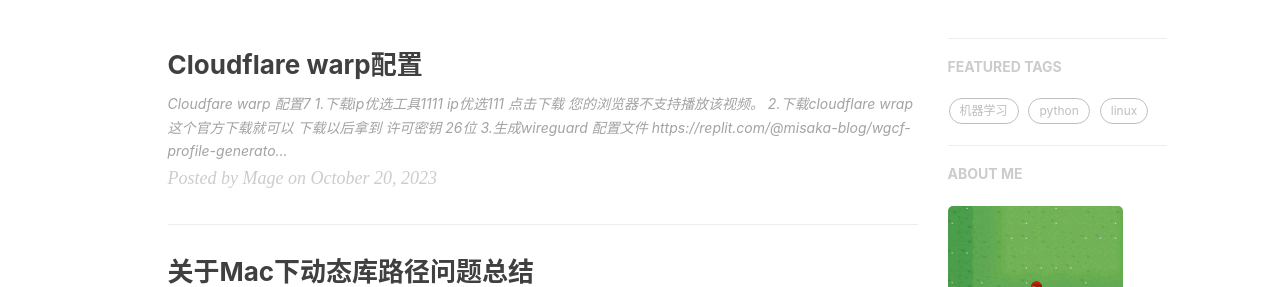
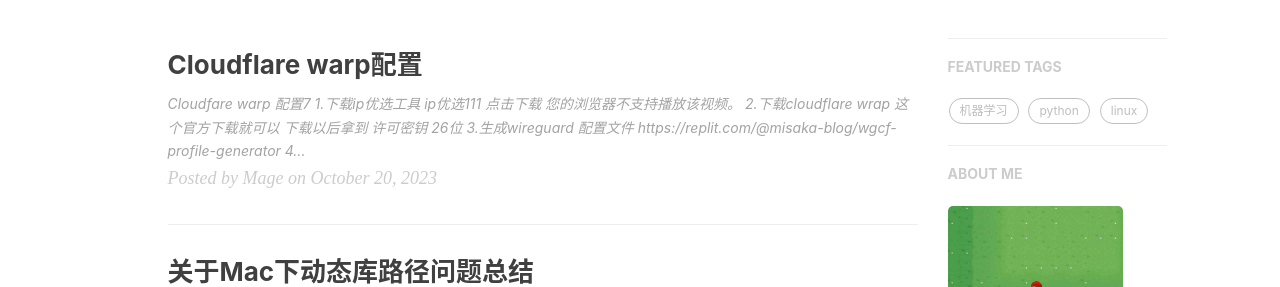
Before and after one commit to kingask/kingask.github.io, a Jekyll site: the page built from index.html, in a window 1280 px wide and 900 px high. Shown: the part 312-599 px from the top of the window. Built offline with Jekyll 4.4.1, drawn with Linux system fonts in a browser that asks for light colours; nearby versions of some CDN libraries; the list of posts is cut into pages by our own code; comment, search, counter and statistics services are not loaded.

Commit message:
modified:   _posts/2023-10-20-cloudflare-warp.markdown

```diff
--- a/_posts/2023-10-20-cloudflare-warp.markdown
+++ b/_posts/2023-10-20-cloudflare-warp.markdown
@@ -15,7 +15,7 @@
 
 
 
-#### 1.下载ip优选工具1111
+#### 1.下载ip优选工具
 
 ip优选111
 
```
